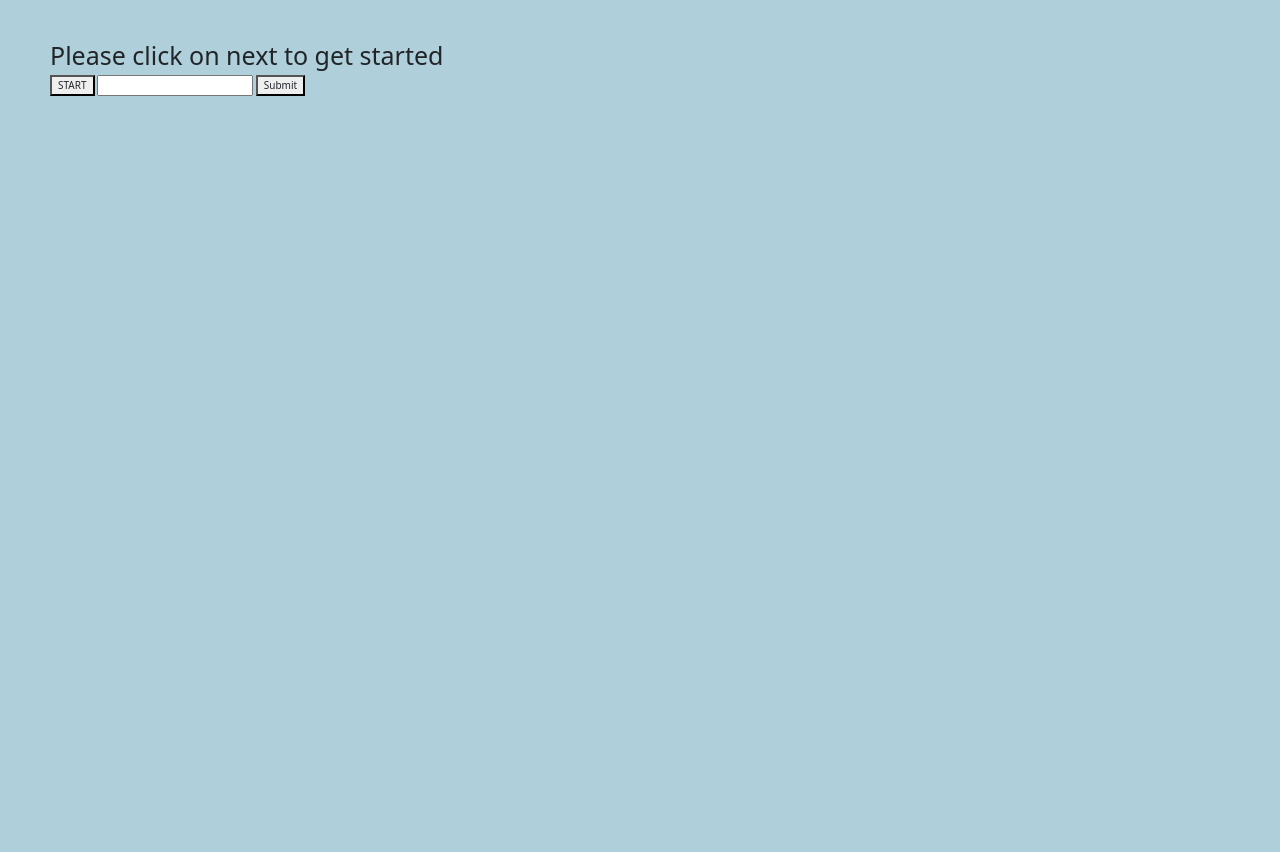
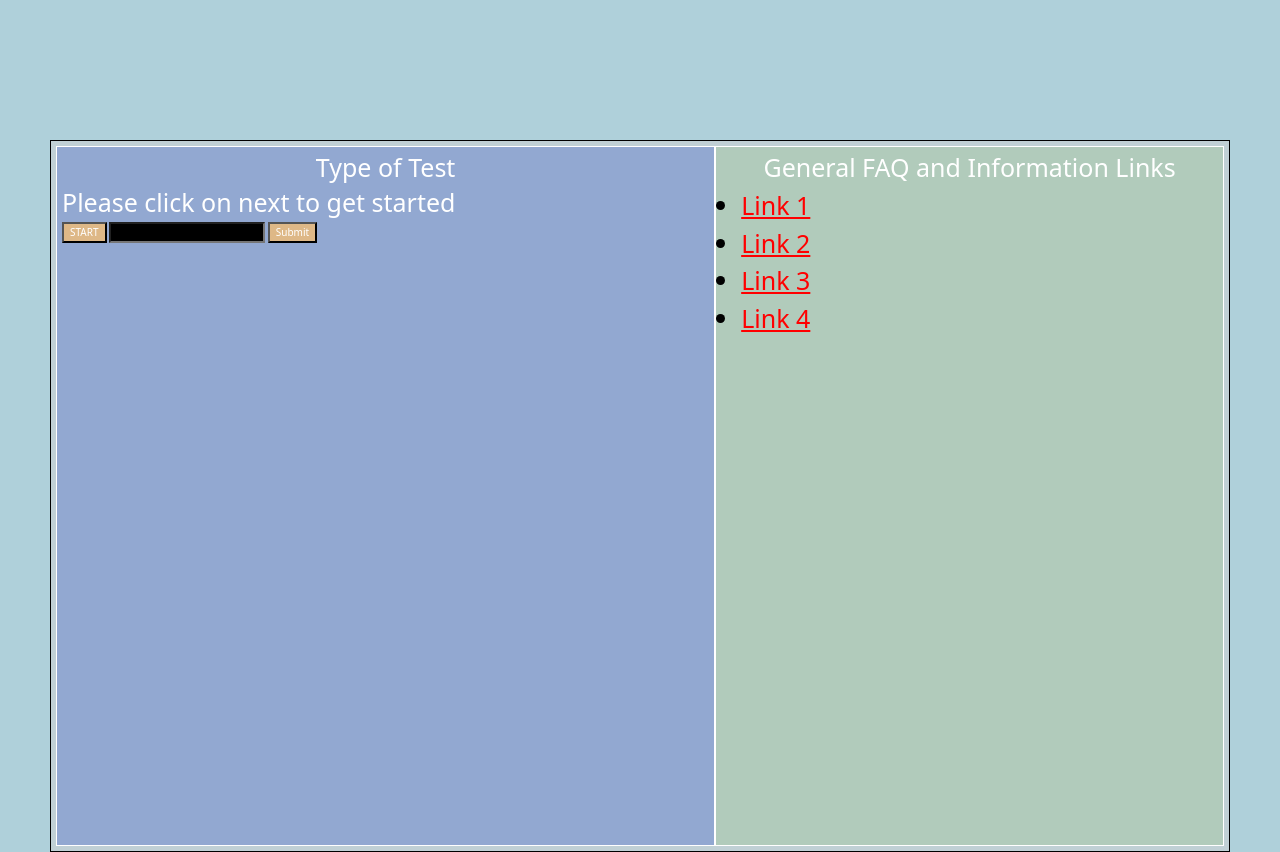
Before and after one commit to Rimshamaredia/Mjolnir, a Flask app: page /Hypermetropia in a window 1280 px wide. Before the commit the page ends 96 px from the top, so only its background shows below. Run offline with Flask 2, Linux system fonts and the light colour scheme; some libraries are stand-ins or nearby versions.

Commit message:
Updated styling for hypermetropia

```diff
--- a/VisionHelp/templates/Hypermetropia.html
+++ b/VisionHelp/templates/Hypermetropia.html
@@ -2,13 +2,32 @@
 {%extends "base.html" %}
 {%block content%}
   <script src='http://cdnjs.cloudflare.com/ajax/libs/jquery/2.1.3/jquery.min.js'></script>
-  <h1>Please click on next to get started</h1>
-  <h1 id="one"></h1>
-  <button id="start">START</button>
-  <input type="number" id="myNumber">
-  <button id="next">Submit</button>
+  <div id="content">
+    <div id="left">
+        <div className="header" style="text-align:center;">
+            <H1> Type of Test</H1>
+        </div>
+        <h1>Please click on next to get started</h1>
+        <h1 id="one"></h1>
+        <button id="start" style="background-color:#deb887;">START</button>
+        <input type="number" id="myNumber"  style="background-color:black">
+        <button id="next" style="background-color:#deb887;">Submit</button>
 
-  <p id="results"></p>
+    </div>
+
+    <div id="right">
+        <div className="header"  style="text-align:center;">
+            <H1> General FAQ and Information Links</H1>
+        </div>
+        <ul id="link-list" style="font-size:25px;">
+            <li><a href="#">Link 1</a></li>
+            <li><a href="#">Link 2</a></li>
+            <li><a href="#">Link 3</a></li>
+            <li><a href="#">Link 4</a></li>
+        </ul>
+    </div>
+  </div>
+<p id="results"></p>
 <script type="text/javascript">
     var fntsz;
     var vision ="20/60";
```
